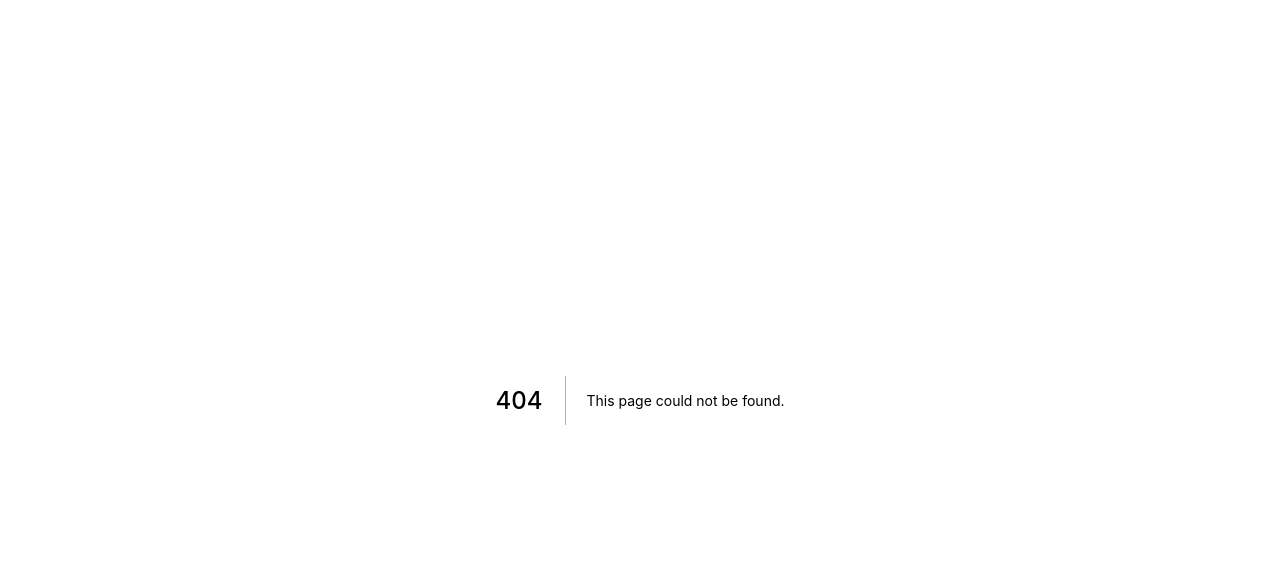
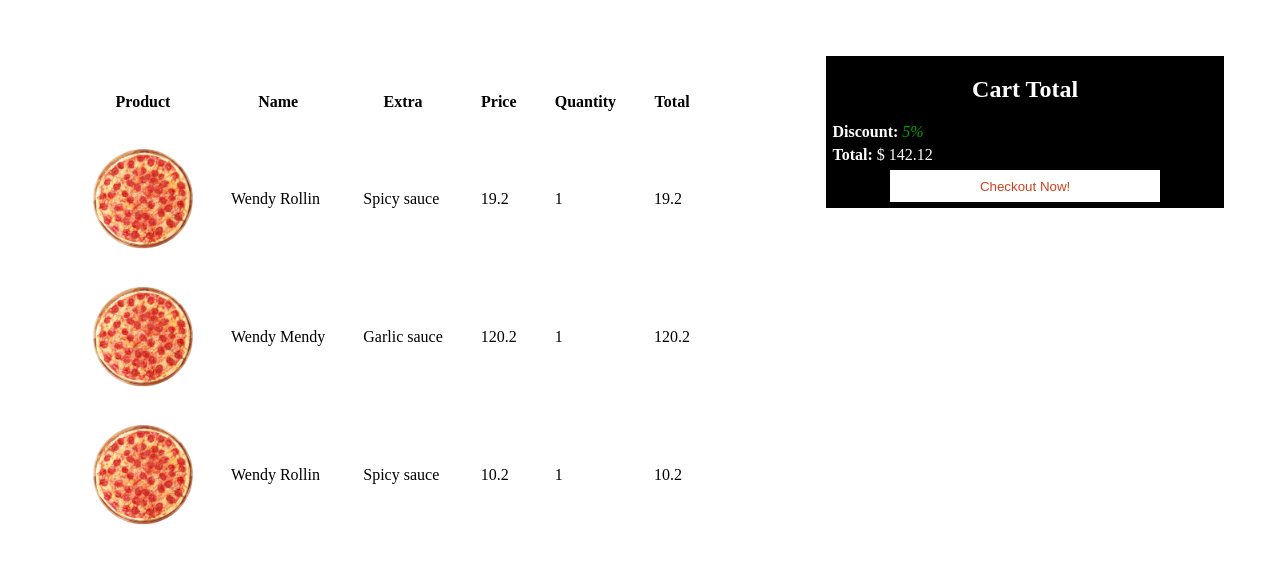
Before and after one commit to Fasunle/pizza-order-website, a Next.js app: page /cart in a window 1280 px wide. Before the commit this address had no page. Shown: the top 564 px of the page. Built offline with nearby package versions, Linux system fonts and the light colour scheme.

Commit message:
Cart component with 5% discount on all purchase

```diff
--- /dev/null
+++ b/pages/cart.jsx
@@ -0,0 +1,102 @@
+import Image from "next/image";
+import styles from "../styles/Cart.module.css";
+
+const Cart = () => {
+  const cart = [
+    {
+      img: "/img/pizza.png",
+      name: "Wendy Rollin",
+      extra: ["Spicy sauce"],
+      price: 19.2,
+      quantity: 1,
+      total: 19.2,
+    },
+    {
+      img: "/img/pizza.png",
+      name: "Wendy Mendy",
+      extra: ["Garlic sauce"],
+      price: 120.2,
+      quantity: 1,
+      total: 120.2,
+    },
+    {
+      img: "/img/pizza.png",
+      name: "Wendy Rollin",
+      extra: ["Spicy sauce"],
+      price: 10.2,
+      quantity: 1,
+      total: 10.2,
+    },
+  ];
+
+  const cartTotalPrice = (cart) => {
+    let total = 0;
+    cart.map((cartItem) => {
+      total += cartItem.total;
+    });
+    return total;
+  };
+
+  const getDiscount = (total, d = 0.05) => total - total * d;
+
+  return (
+    <div className={styles.container}>
+      <div className={styles.left}>
+        <table className={styles.table}>
+          <thead>
+            <th>Product</th>
+            <th>Name</th>
+            <th>Extra</th>
+            <th>Price</th>
+            <th>Quantity</th>
+            <th>Total</th>
+          </thead>
+          <tbody>
+            {cart.map((cartItem, id) => (
+              <tr key={id}>
+                <td>
+                  <div className={styles.imgContainer}>
+                    <Image
+                      src="/img/pizza.png"
+                      alt="product image"
+                      layout="fill"
+                      objectFit="cover"
+                    />
+                  </div>
+                </td>
+                <td>
+                  <span className={styles.name}>{cartItem.name}</span>
+                </td>
+                <td>
+                  <span className={styles.extra}>{cartItem.extra}</span>
+                </td>
+                <td>
+                  <span className={styles.price}>{cartItem.price}</span>
+                </td>
+                <td>
+                  <span className={styles.quantity}>{cartItem.quantity}</span>
+                </td>
+                <td>
+                  <span className={styles.total}>{cartItem.total}</span>
+                </td>
+              </tr>
+            ))}
+          </tbody>
+        </table>
+      </div>
+      <div className={styles.right}>
+        <h2 className={styles.cartTitle}>Cart Total</h2>
+        <div className={styles.cartDiscount}>
+          <b>Discount: </b>
+          <span className={styles.discount}>{"5%"}</span>
+        </div>
+        <div className={styles.cartTotal}>
+          <b>Total: </b> $ {getDiscount(cartTotalPrice(cart))}
+        </div>{" "}
+        <button className={styles.checkout}>Checkout Now!</button>
+      </div>
+    </div>
+  );
+};
+
+export default Cart;
--- /dev/null
+++ b/styles/Cart.module.css
@@ -0,0 +1,57 @@
+.container{
+    height: calc(100vh - 6.25rem);
+    display: flex;
+    padding: 3rem;
+}
+
+.left{
+    flex: 2;
+}
+
+.right{
+    flex: 1;
+    max-height: min-content ;
+    align-self: flex-start;
+    display: flex;
+    flex-direction: column;
+    padding: 0 0.4rem;
+    color: #fff;
+    background-color: #000;
+}
+
+.imgContainer{
+    height: 6.25rem;
+    width: 6.25rem;
+    position: relative;
+}
+
+.table{
+    border-spacing: 2.25rem;
+}
+
+.cartTitle{
+    font-size: 1.5rem;
+    font-weight: bold;
+    text-align: center;
+}
+
+.cartDiscount{
+    margin-bottom: 0.3rem;
+}
+
+.discount{
+    color: #04a104;
+    font-weight: 500;
+    font-style: italic;
+}
+
+.checkout{
+    margin: 0.4rem 0;
+    align-self: center;
+    height: 2rem;
+    min-width: 70%;
+    border: none;
+    color: #d1411e;
+    background-color: white;
+    font-weight: 500;
+}
```
